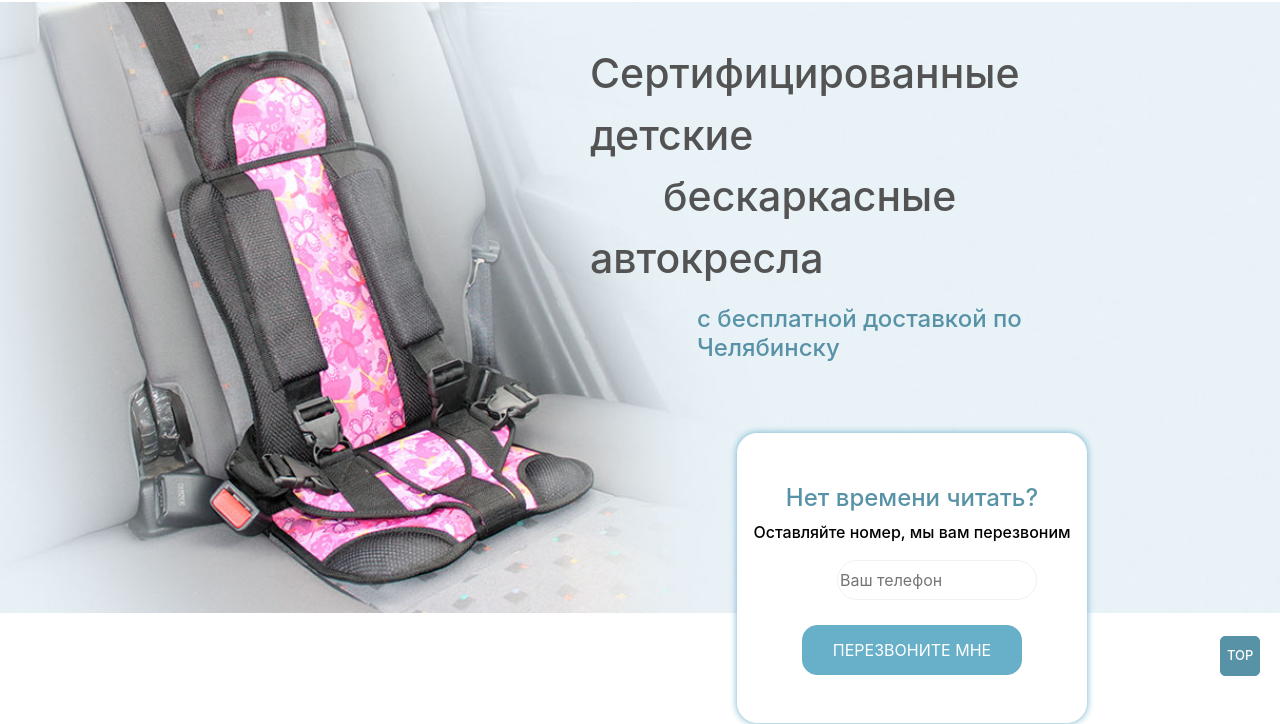
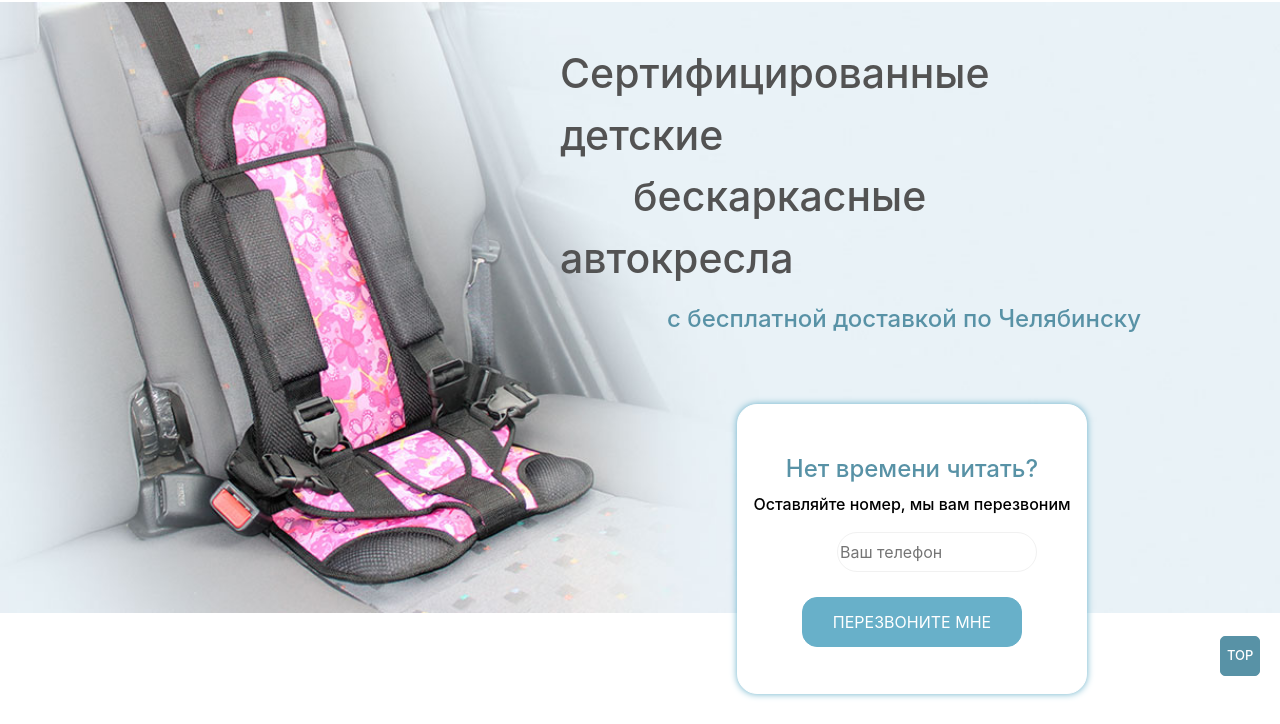
Before and after one commit to IlyaDevelop/sixth, a plain HTML site: page index.html in a window 1280 px wide. Shown: the part 104-828 px from the top of the page. Drawn offline with nearby package versions, Linux system fonts and the light colour scheme.

Commit message:
Update style.css

```diff
--- a/style.css
+++ b/style.css
@@ -56,7 +56,7 @@
     margin-left: 197px;
 }
  .callback{
-    margin-left: 500px;
+    margin-left: 470px;
     margin-top: 60px;
 }
 .form h4{
```
